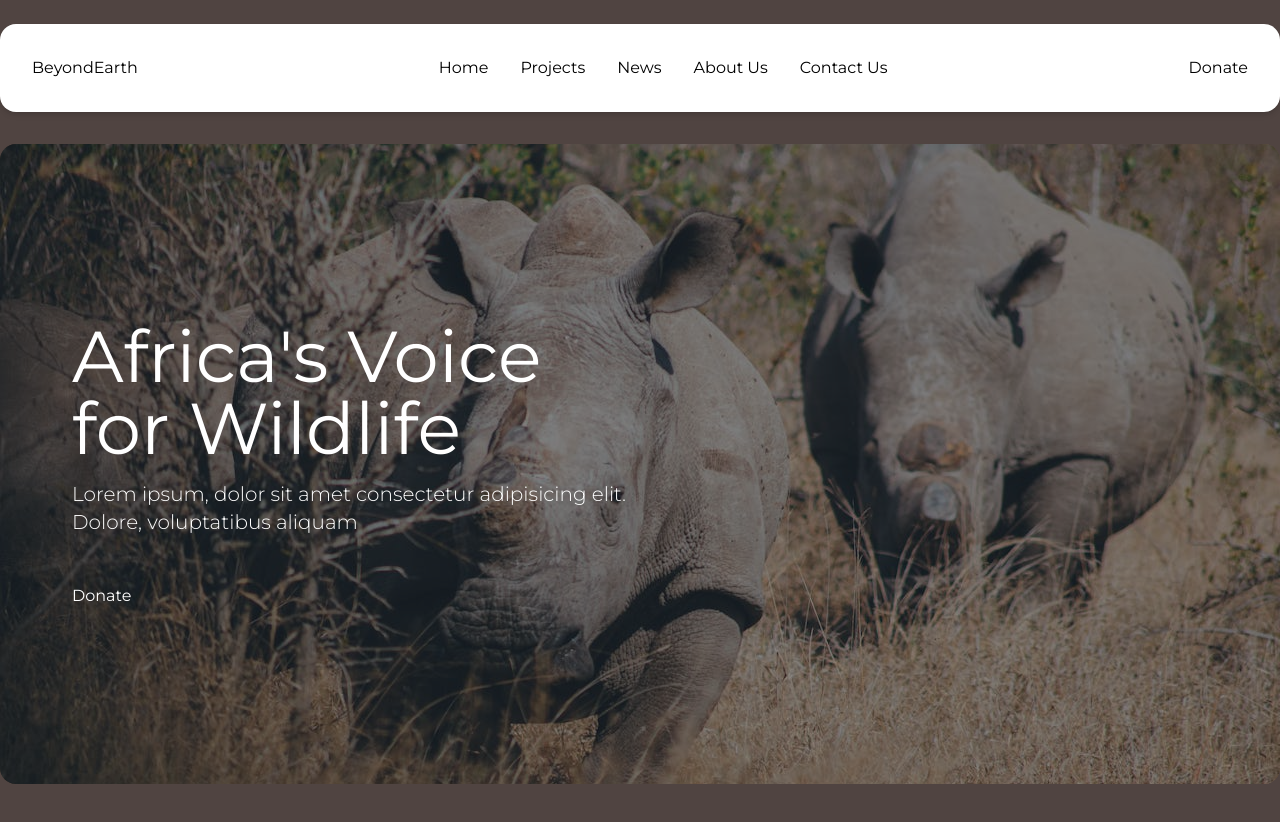
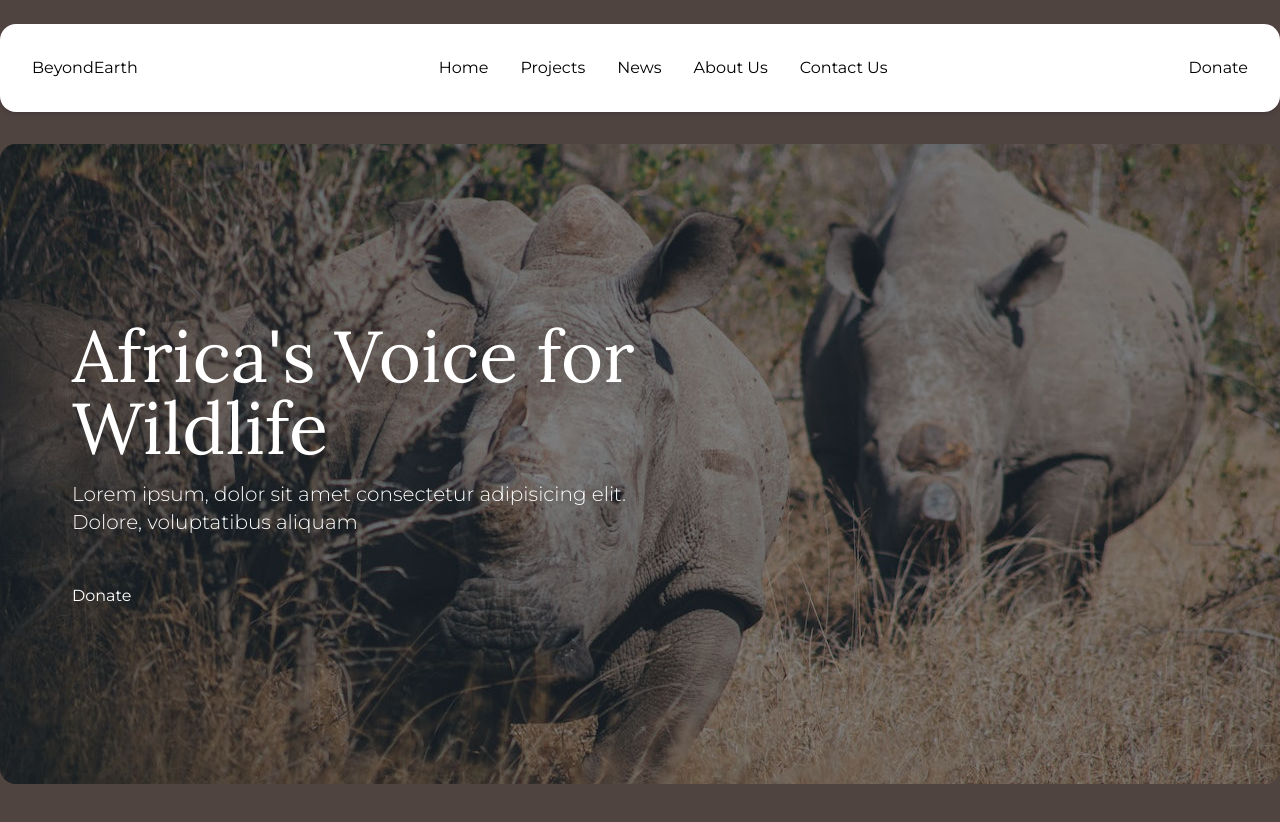
Before and after one commit to kharljhon14/beyond-earth, a React (Vite) app: page / in a window 1280 px wide. Built offline with nearby package versions, Linux system fonts and the light colour scheme.

Commit message:
[Style] Update font of hero h1

```diff
--- a/src/features/hero.tsx
+++ b/src/features/hero.tsx
@@ -11,7 +11,7 @@
       </div>
       <div className="text-white p-6 lg:p-18">
         <div className="flex flex-col mb-12 lg:max-w-xl">
-          <h1 className="text-3xl lg:text-7xl mb-4">Africa's Voice for Wildlife</h1>
+          <h1 className="text-3xl lg:text-7xl mb-4 font-[lora]">Africa's Voice for Wildlife</h1>
           <p className="lg:text-xl font-light">
             Lorem ipsum, dolor sit amet consectetur adipisicing elit. Dolore, voluptatibus aliquam{' '}
           </p>
--- a/src/index.css
+++ b/src/index.css
@@ -1,8 +1,10 @@
-@import url('https://fonts.googleapis.com/css2?family=Montserrat:ital,wght@0,100..900;1,100..900&display=swap');
+@import url('https://fonts.googleapis.com/css2?family=Lora:ital,wght@0,400..700;1,400..700&family=Montserrat:ital,wght@0,100..900;1,100..900&display=swap');
 
-@import "tailwindcss";
+@import 'tailwindcss';
 
-body {
-    font-family: "Montserrat", sans-serif;
+@layer base {
+  body {
+    font-family: 'Montserrat', sans-serif;
     background: #504441;
+  }
 }
```
